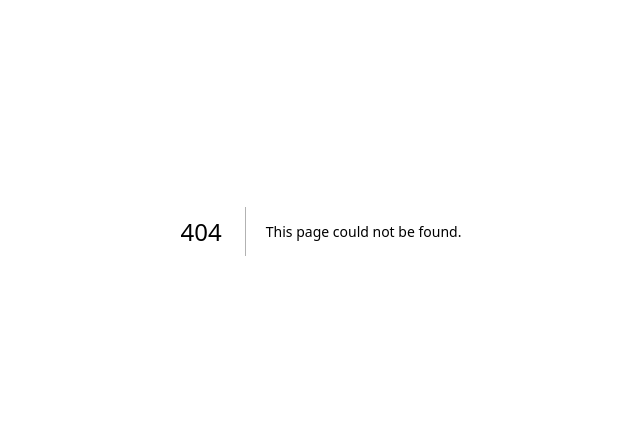
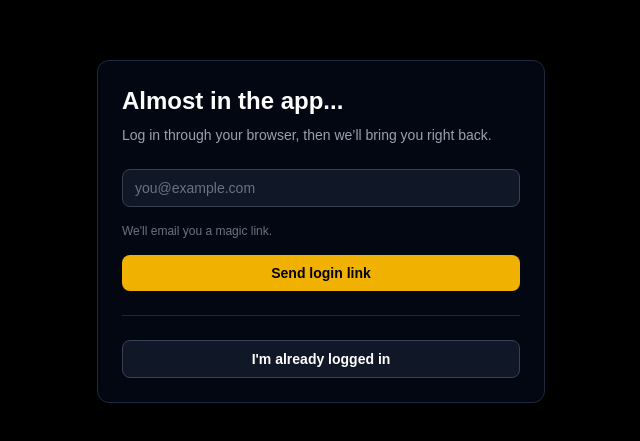
Before and after one commit to Fredddzik/klipprr, a Next.js app in the folder website-klipprr/: page /auth/clipagent in a window 1280 px wide. Before the commit this address had no page. Shown: the part 169-610 px from the top of the page, without its empty margins (319-959 px from the left). Built offline with nearby package versions, Linux system fonts and the light colour scheme; no server answers.

Commit message:
Add clipagent auth route

```diff
--- /dev/null
+++ b/website-klipprr/app/auth/callback/page.tsx
@@ -0,0 +1,77 @@
+"use client";
+
+import { useEffect, useMemo, useState } from "react";
+import { useSearchParams } from "next/navigation";
+
+export default function ClipAgentCallbackPage() {
+  const searchParams = useSearchParams();
+  const redirect = searchParams.get("redirect") ?? "clipagent://auth-callback";
+
+  const [deepLink, setDeepLink] = useState<string | null>(null);
+
+  useEffect(() => {
+    if (typeof window === "undefined") return;
+
+    const hash = window.location.hash.startsWith("#")
+      ? window.location.hash.slice(1)
+      : window.location.hash;
+
+    const params = new URLSearchParams(hash);
+    const accessToken = params.get("access_token");
+    const refreshToken = params.get("refresh_token");
+    const expiresAt = params.get("expires_at") ?? params.get("expires_in") ?? "";
+
+    if (accessToken && refreshToken) {
+      const link = `${redirect}#access_token=${encodeURIComponent(
+        accessToken
+      )}&refresh_token=${encodeURIComponent(
+        refreshToken
+      )}&expires_at=${encodeURIComponent(expiresAt)}`;
+
+      setDeepLink(link);
+      window.location.href = link;
+    }
+  }, [redirect]);
+
+  const hasTokens = useMemo(() => !!deepLink, [deepLink]);
+
+  if (!hasTokens) {
+    return (
+      <div className="min-h-screen flex items-center justify-center bg-black text-white px-4">
+        <div className="w-full max-w-md rounded-xl border border-gray-800 bg-gray-950 p-6 shadow-xl">
+          <h1 className="text-2xl font-semibold mb-2">Something went wrong</h1>
+          <p className="text-sm text-gray-400 mb-4">
+            We couldn&apos;t find a login session in this callback.
+          </p>
+          <a
+            href="/auth/clipagent"
+            className="inline-flex items-center rounded-lg bg-yellow-500 px-4 py-2 text-sm font-semibold text-black hover:brightness-110"
+          >
+            Try logging in again
+          </a>
+        </div>
+      </div>
+    );
+  }
+
+  return (
+    <div className="min-h-screen flex items-center justify-center bg-black text-white px-4">
+      <div className="w-full max-w-md rounded-xl border border-gray-800 bg-gray-950 p-6 shadow-xl">
+        <h1 className="text-2xl font-semibold mb-2">
+          Redirecting to ClipAgent...
+        </h1>
+        <p className="text-sm text-gray-400 mb-4">
+          If your app doesn&apos;t open automatically, use the button below.
+        </p>
+        {deepLink && (
+          <a
+            href={deepLink}
+            className="inline-flex items-center rounded-lg bg-yellow-500 px-4 py-2 text-sm font-semibold text-black hover:brightness-110"
+          >
+            Open ClipAgent
+          </a>
+        )}
+      </div>
+    </div>
+  );
+}
--- /dev/null
+++ b/website-klipprr/app/auth/clipagent/page.tsx
@@ -0,0 +1,120 @@
+"use client";
+
+import { useState } from "react";
+import { useSearchParams } from "next/navigation";
+import { supabase } from "@/lib/supabase";
+
+export default function ClipAgentAuthPage() {
+  const searchParams = useSearchParams();
+  const redirect =
+    searchParams.get("redirect") ?? "clipagent://auth-callback";
+
+  const [email, setEmail] = useState("");
+  const [loading, setLoading] = useState(false);
+  const [error, setError] = useState<string | null>(null);
+  const [sent, setSent] = useState(false);
+
+  const handleSendLink = async (e: React.FormEvent) => {
+    e.preventDefault();
+    setError(null);
+    if (!email.trim()) {
+      setError("Enter your email");
+      return;
+    }
+
+    setLoading(true);
+    try {
+      const { error: signInError } = await supabase.auth.signInWithOtp({
+        email: email.trim(),
+        options: {
+          emailRedirectTo: `https://klipprr.com/auth/callback?redirect=${encodeURIComponent(
+            redirect
+          )}`,
+        },
+      });
+
+      if (signInError) {
+        setError(signInError.message);
+        return;
+      }
+
+      setSent(true);
+    } catch (err) {
+      setError(
+        err instanceof Error ? err.message : "Something went wrong. Try again."
+      );
+    } finally {
+      setLoading(false);
+    }
+  };
+
+  const handleAlreadyLoggedIn = async () => {
+    const { data } = await supabase.auth.getSession();
+    if (!data.session) {
+      setError("No active session found. Please request a login link first.");
+      return;
+    }
+
+    window.location.href = `/auth/callback?redirect=${encodeURIComponent(
+      redirect
+    )}`;
+  };
+
+  return (
+    <div className="min-h-screen flex items-center justify-center bg-black text-white px-4">
+      <div className="w-full max-w-md rounded-xl border border-gray-800 bg-gray-950 p-6 shadow-xl">
+        <h1 className="text-2xl font-semibold mb-2">
+          Almost in the app...
+        </h1>
+        <p className="text-sm text-gray-400 mb-6">
+          Log in through your browser, then we’ll bring you right back.
+        </p>
+
+        <form onSubmit={handleSendLink} className="space-y-4">
+          <input
+            type="email"
+            value={email}
+            onChange={(e) => setEmail(e.target.value)}
+            placeholder="you@example.com"
+            className="w-full rounded-lg border border-gray-700 bg-gray-900 px-3 py-2 text-sm text-white placeholder-gray-500 focus:border-yellow-500 focus:outline-none focus:ring-1 focus:ring-yellow-500"
+            disabled={loading || sent}
+            autoComplete="email"
+          />
+          <p className="text-xs text-gray-500">
+            We&apos;ll email you a magic link.
+          </p>
+
+          {error && (
+            <p className="text-sm text-red-400" role="alert">
+              {error}
+            </p>
+          )}
+
+          <button
+            type="submit"
+            disabled={loading || sent}
+            className="w-full rounded-lg bg-yellow-500 py-2 text-sm font-semibold text-black hover:brightness-110 disabled:opacity-60"
+          >
+            {loading ? "Sending..." : "Send login link"}
+          </button>
+        </form>
+
+        {sent && (
+          <p className="mt-3 text-xs text-green-400">
+            Magic link sent. Open it on this device to continue into ClipAgent.
+          </p>
+        )}
+
+        <hr className="my-6 border-gray-800" />
+
+        <button
+          type="button"
+          onClick={handleAlreadyLoggedIn}
+          className="w-full rounded-lg border border-gray-700 bg-gray-900 py-2 text-sm font-semibold hover:bg-gray-800"
+        >
+          I&apos;m already logged in
+        </button>
+      </div>
+    </div>
+  );
+}
```
